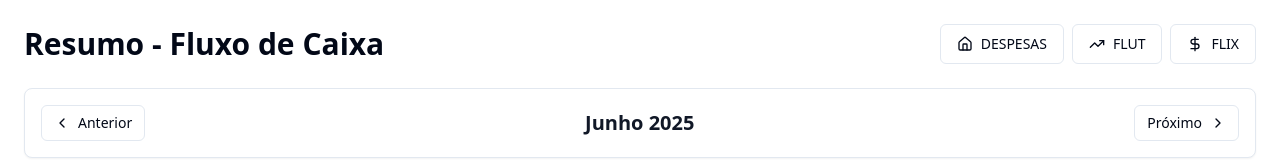
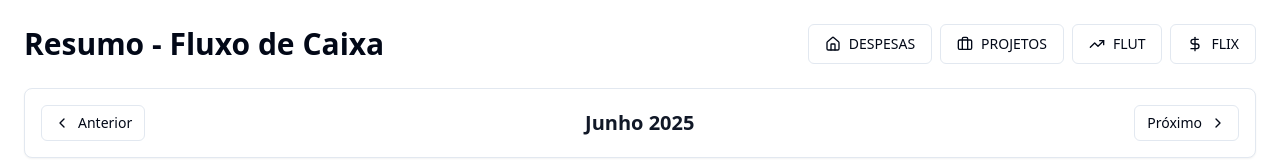
Before and after one commit to rgomes1990/monthly-cash-flow-hub, a React (Vite) app: page /resumo in a window 1280 px wide. Shown: the top 160 px of the page. Built offline with nearby package versions, Linux system fonts and the light colour scheme; no server answers; the database is empty.

Commit message:
Fix: Add Projects button to Resumo page
The Projects button was missing from the Resumo page. This commit adds the button to the navigation bar on the Resumo page.

```diff
--- a/src/pages/Resumo.tsx
+++ b/src/pages/Resumo.tsx
@@ -1,7 +1,7 @@
 import { useState, useEffect } from "react";
 import { Button } from "@/components/ui/button";
 import { Card, CardContent, CardHeader, CardTitle } from "@/components/ui/card";
-import { Home, TrendingUp, DollarSign } from "lucide-react";
+import { Home, TrendingUp, DollarSign, Briefcase } from "lucide-react";
 import { useNavigate } from "react-router-dom";
 import { format, addMonths, subMonths } from "date-fns";
 import { ptBR } from "date-fns/locale";
@@ -71,6 +71,14 @@ const Resumo = () => {
           >
             <Home className="h-4 w-4" />
             DESPESAS
+          </Button>
+          <Button
+            variant="outline"
+            onClick={() => navigate("/projects")}
+            className="flex items-center gap-2"
+          >
+            <Briefcase className="h-4 w-4" />
+            PROJETOS
           </Button>
           <Button
             variant="outline"
```
